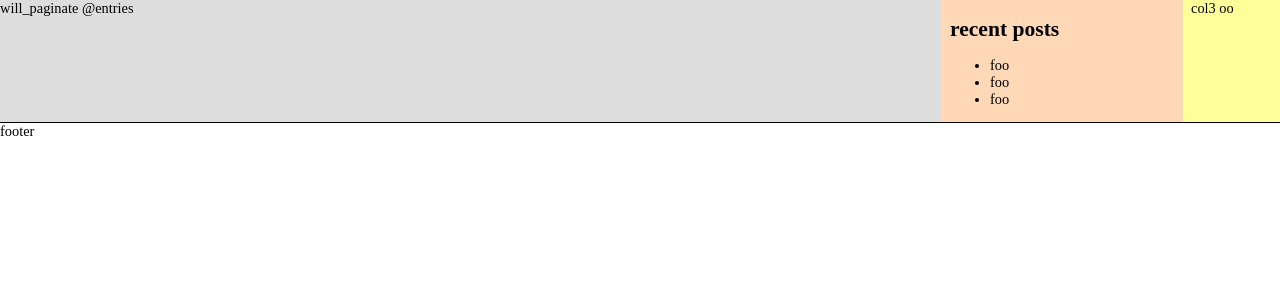
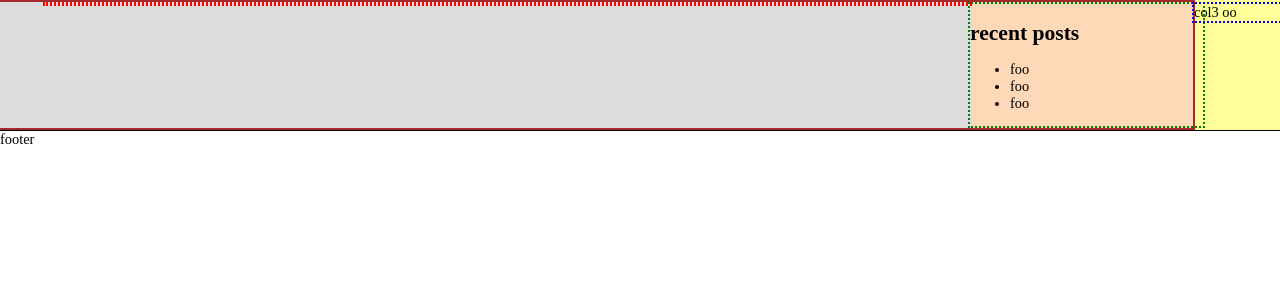
Before and after one commit to sousk/flow, a Rails app: page / in a window 1280 px wide. Shown: the part 90-390 px from the top of the page. Run offline with Rails 7, Linux system fonts and the light colour scheme; data that the repository does not hold is empty; some libraries are stand-ins or nearby versions.

Commit message:
adjusting css layout

```diff
--- a/app/controllers/entries_controller.rb
+++ b/app/controllers/entries_controller.rb
@@ -6,11 +6,8 @@ class EntriesController < ApplicationController
     # query = query.ranged params if params[:year]
 
     # paginate(:page => page, :per_page => size, :sort => [['ontology_term_id', :desc], ['_id', :asc]])
-    Entry.per_page
-    puts "--"
-    p query
-    # @entries = query.find :all
-    @entries = Entry.all
+    @entries = Entry.paginate(
+      :page => (params[:page] || 1), :per_page => Entry.per_page, :sort => ['_id', :asc])
     # @entries = query.paginate :page=>(params[:page] || 1), :per_page=>Entry.per_page, :sort =>[['created_at', :desc], ['_id', :asc]]
 
     respond_to do |format|
--- a/app/views/entries/index.html.haml
+++ b/app/views/entries/index.html.haml
@@ -8,4 +8,4 @@
           = link_to 'permlink', entry_path(entry)
           = link_to entry.created_at.to_s(:entry), entry_path(entry)
 
-will_paginate @entries
+=will_paginate @entries
--- a/public/stylesheets/3col_debug.css
+++ b/public/stylesheets/3col_debug.css
@@ -10,7 +10,18 @@
 }
 .blogstyle .colmid {
 	background: #FFD8B7;      /* Centre column background colour */
+	border: solid brown 2px;
 }
+.blogstyle .col1 {
+	border: dotted 2px red;
+}
+.blogstyle .col2 {
+	border: dotted 2px green;
+}
+.blogstyle .col3 {
+	border: dotted 2px blue;
+}
+
 #footer {
 	border-top: 1px solid #000;
 }
--- a/public/stylesheets/phi.css
+++ b/public/stylesheets/phi.css
@@ -9,13 +9,9 @@ strategy
 --------------------------
 |21|-610-|34|-233-|21|
 
-29px * 34unit = 986
-47px * 21unit = 987
-
-size
-|--_----- 987px --------|
-|- main:610 -|-side:377-|
-
+1st-margin: 21px
+2nd-margin: 13px
+min-margin: 8px
 
 */
 #header {
@@ -23,23 +19,28 @@ size
 }
 
 .blogstyle .colmid {
-	/* 89 + 8 */
-	margin-left: -97px;
+	/* 21 + 89 */
+	margin-left: -89px;
+	padding: 0px;
+
 }
 .blogstyle .colleft {
 	/* 233 + 8 */
-	margin-left: -241px;
+	margin-left: -221px;
+	padding: 0px;
 }
 .blogstyle .col1 {
-	/* col2 + col3 + margin(1) */
-	margin: 0px 8px 0px 338px;
+	/* col2 + col3 + margin-left */
+	margin: 0px 0px 0px 351px;
+	padding: 0px;
 }
 .blogstyle .col2 {
-	left: 241px;
+	left: 233px;
 	width: 233px;
 }
 .blogstyle .col3 {
-	/* 241 +89 +241 */
-	left: 571px;
-	width: 89px;
+	/* col2 *2 +width */
+	left: 566px;
+	width: 97px;
+	padding-right: 8px;
 }
```
